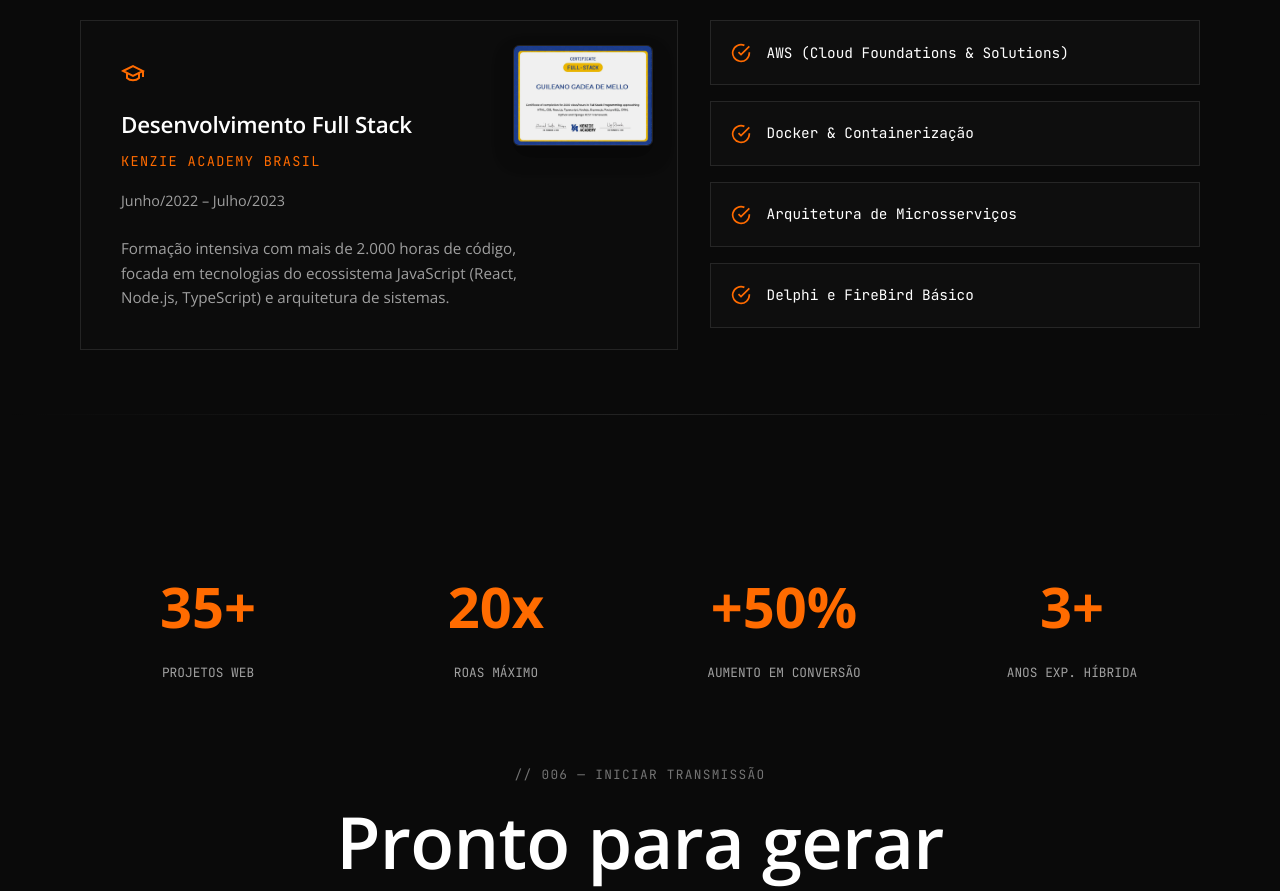
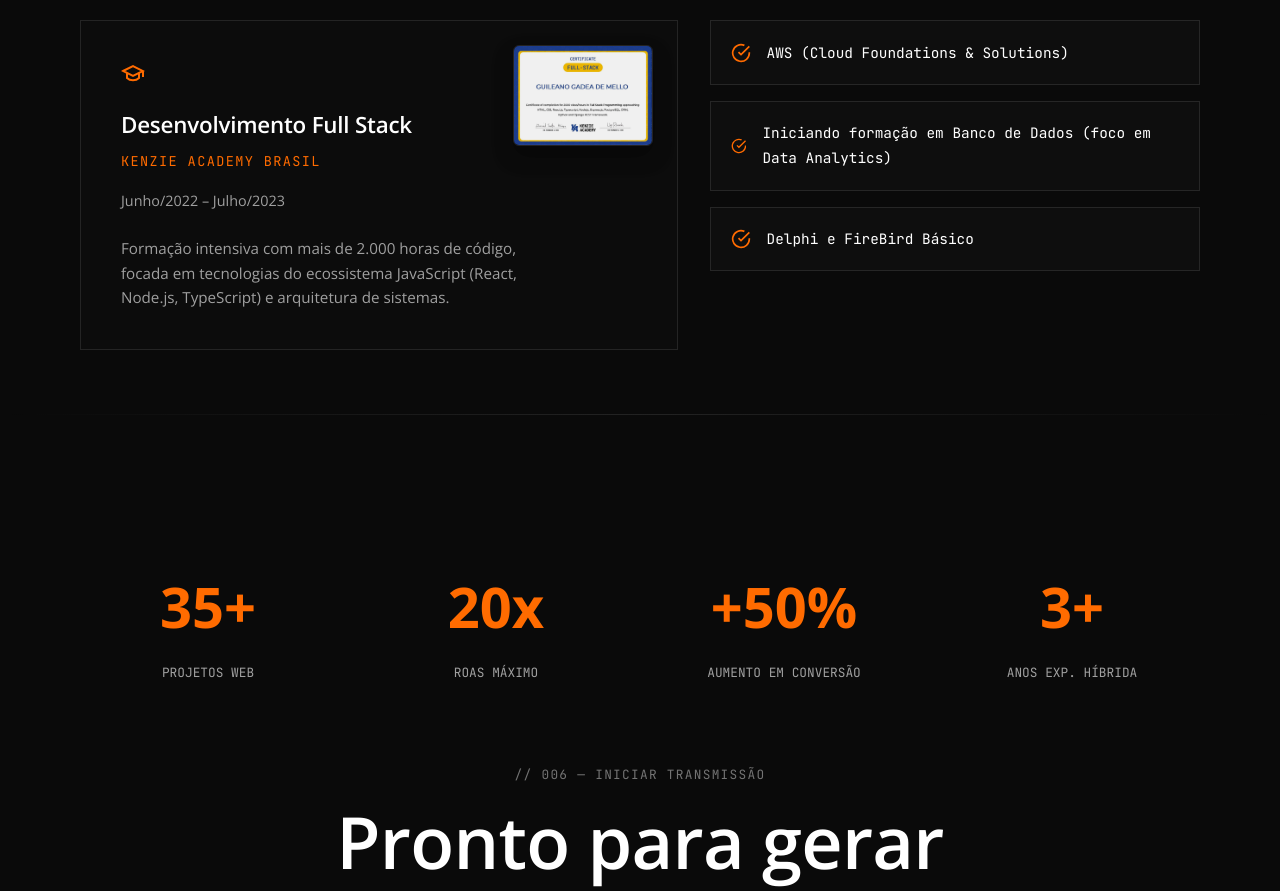
Before and after one commit to Guiles10/Portf-lio-Guileano-Mello, a Next.js app: page / in a window 1280 px wide. Shown: the part 7840-8731 px from the top of the page. Built offline with nearby package versions, Linux system fonts and the light colour scheme.

Commit message:
docs: update certifications to include Database & Data Analytics focus

```diff
--- a/src/components/Education.tsx
+++ b/src/components/Education.tsx
@@ -5,8 +5,7 @@ import Reveal from "./Reveal";
 export default function Education() {
   const certifications = [
     "AWS (Cloud Foundations & Solutions)",
-    "Docker & Containerização",
-    "Arquitetura de Microsserviços",
+    "Iniciando formação em Banco de Dados (foco em Data Analytics)",
     "Delphi e FireBird Básico",
   ];
 
```
